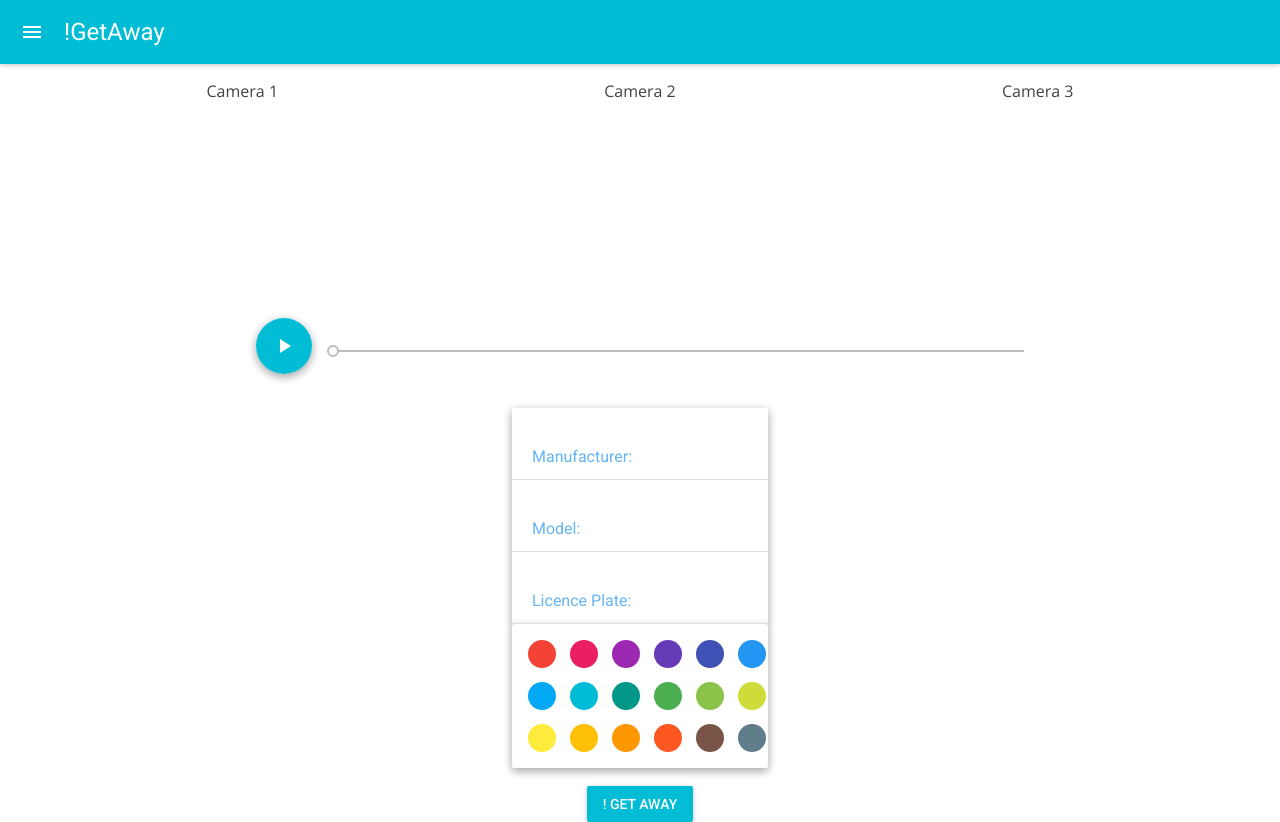
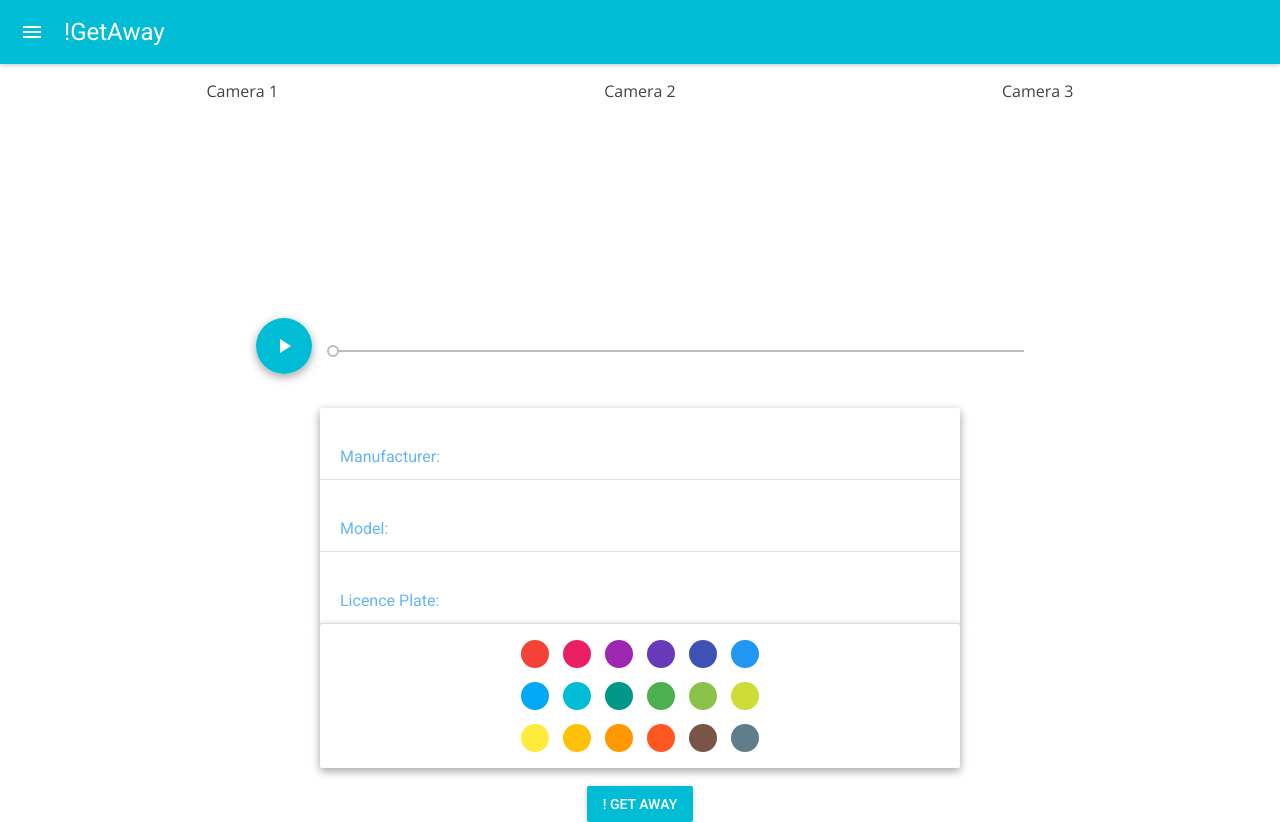
Before and after one commit to LordZamy/notgetaway-frontend, a React (Create React App) app: page / in a window 1280 px wide. Built offline with nearby package versions, Linux system fonts and the light colour scheme.

Commit message:
Update alignment

```diff
--- a/src/StreamContainer.js
+++ b/src/StreamContainer.js
@@ -100,7 +100,6 @@ class StreamContainer extends Component {
 
   onProgress = (progress) => {
     if (!this.state.seeking) {
-      console.log(progress);
       this.setState({seekValue: progress.played});
     }
   }
--- a/src/TextFieldForm.js
+++ b/src/TextFieldForm.js
@@ -57,7 +57,7 @@ const TextFieldForm = () => (
       <TextField inputStyle={styles.textInputStyle} hintText="LT0 1243" hintStyle={styles.hintStyle} floatingLabelText="Licence Plate:" floatingLabelStyle={styles.floatingLabelStyle} maxLength={38} fullWidth={true} underlineShow={false} />
       <Divider />
     </Paper>
-    <Paper zDepth={2} className="form-container">
+    <Paper zDepth={2} className="color-container">
       <ColorPicker/>
     </Paper>
   </div>
--- a/src/index.css
+++ b/src/index.css
@@ -29,7 +29,7 @@ body {
 }
 
 .form-container {
-  text-align: center;
+  /*text-align: center;*/
   width: 100%;
   display: flex;
   flex-direction: column;
@@ -38,8 +38,14 @@ body {
 }
 
 .div-form {
-  padding-left: 40%;
-  padding-right: 40%;
+  width: 50%;
+  margin: 0 auto;
+}
+
+.color-container > div {
+  display: flex;
+  flex-direction: row;
+  justify-content: center;
 }
 
 .button {
```
